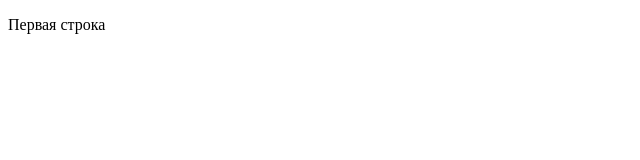
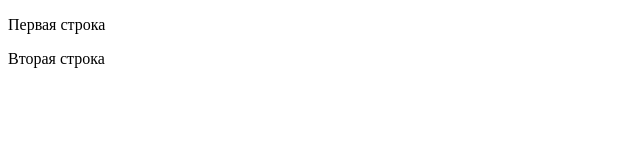
Before and after one commit to troay89/react-project, a React (Vite) app: page / in a window 1280 px wide. Shown: the top 160 px of the page, without its empty margins (0-640 px from the left). Built offline with nearby package versions, Linux system fonts and the light colour scheme.

Commit message:
feat: add second line

```diff
--- a/package.json
+++ b/package.json
@@ -4,6 +4,7 @@
   "version": "0.0.0",
   "type": "module",
   "scripts": {
+    "prepare": "husky install",
     "dev": "vite",
     "build": "tsc && vite build",
     "lint": "eslint . --ext ts,tsx --report-unused-disable-directives --max-warnings 0",
--- a/src/App.tsx
+++ b/src/App.tsx
@@ -6,6 +6,7 @@ function App() {
   return (
     <>
       <p>Первая строка</p>
+      <p>Вторая строка</p>
     </>
   );
 }
```
